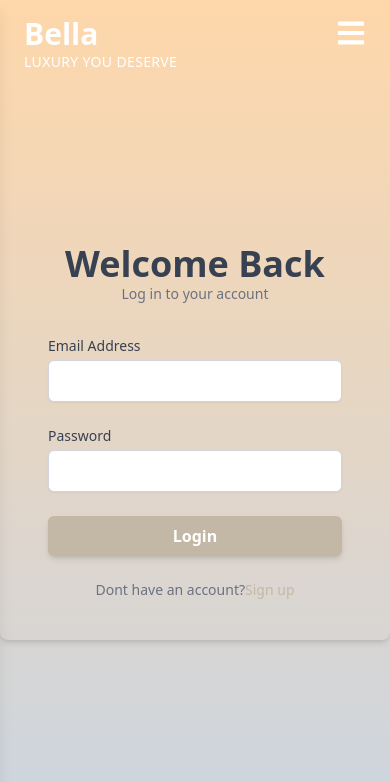
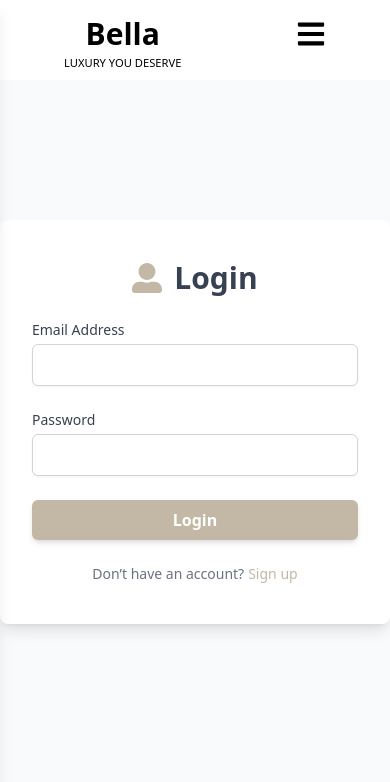
Before and after one commit to MahmoudHussien7/Bella-priv, a React (Vite) app: page /Login in a window 390 px wide. Shown: the top 782 px of the page. Built offline with nearby package versions, Linux system fonts and the light colour scheme.

Commit message:
feat: :sparkles: Enhancing styles : login,navbar

```diff
--- a/src/Components/Navbar.jsx
+++ b/src/Components/Navbar.jsx
@@ -2,7 +2,9 @@ import { useState, useEffect } from "react";
 import { HiOutlineShoppingBag } from "react-icons/hi2";
 import { CiSearch } from "react-icons/ci";
 import { Link } from "react-router-dom";
-import { FaBars, FaTimes } from "react-icons/fa"; // Hamburger and Close Icons
+import { FaBars, FaTimes } from "react-icons/fa";
+import { GoHorizontalRule } from "react-icons/go";
+import { PiLineVerticalLight } from "react-icons/pi";
 
 const Navbar = () => {
   const [navBg, setNavBg] = useState(false);
@@ -29,24 +31,31 @@ const Navbar = () => {
 
   return (
     <nav
-      className={`fixed w-full top-0 z-50 transition-colors duration-500 h-20 ${
-        navBg ? "bg-white shadow-md text-black" : "bg-transparent"
+      className={`fixed w-full top-0 z-50 transition-colors duration-500 px-10 ${
+        navBg || location.pathname !== "/"
+          ? "bg-white text-black h-20"
+          : "bg-transparent text-white"
       }`}
     >
       <div className="container mx-auto flex justify-between items-center px-6">
         {/* Brand Section */}
         <div
           className={`text-3xl font-bold mt-4 ${
-            navBg ? "text-black" : "text-white"
+            navBg ? "text-hovermain" : null
           }`}
         >
-          <span>Bella</span>
+          <span>
+            <Link to="/" className="flex justify-center font-sans">
+              {" "}
+              Bella
+            </Link>
+          </span>
           <p
-            className={`text-sm font-light tracking-wide ${
-              navBg ? "text-black" : "text-white"
-            }`}
+            className={`text-sm font-light  ${navBg ? "text-hovermain" : null}`}
           >
-            LUXURY YOU DESERVE
+            <Link to="/" className="text-[0.7rem] font-extralight">
+              LUXURY YOU DESERVE
+            </Link>
           </p>
         </div>
 
@@ -54,67 +63,51 @@ const Navbar = () => {
         <div className="lg:hidden">
           <button
             onClick={toggleSidebar}
-            className={`text-3xl ${navBg ? "text-black" : "text-white"}`}
+            className={`text-3xl ${navBg ? "text-white" : "text-black"}`}
           >
             {sidebarOpen ? <FaTimes /> : <FaBars />}
           </button>
         </div>
 
         {/* Full Menu Links (Hidden on Small Screens) */}
-        <ul className="hidden lg:flex space-x-8 uppercase tracking-wide mt-5">
+        <ul className="hidden lg:flex space-x-8 uppercase tracking-wide mt-3">
           <li
-            className={`hover:text-hovermain cursor-pointer transition-all duration-200 ${
-              navBg ? "text-black" : "text-white"
-            }`}
+            className={`hover:text-hovermain cursor-pointer transition-all duration-200 text-[1rem] `}
           >
             <Link to="/">Home</Link>
           </li>
           <li
-            className={`hover:text-hovermain cursor-pointer transition-all duration-200 ${
-              navBg ? "text-black" : "text-white"
-            }`}
+            className={`hover:text-hovermain cursor-pointer transition-all duration-200 text-[1rem] `}
           >
             <Link to="/AboutUs">About Us</Link>
           </li>
           <li
-            className={`hover:text-hovermain cursor-pointer transition-all duration-200 ${
-              navBg ? "text-black" : "text-white"
-            }`}
+            className={`hover:text-hovermain cursor-pointer transition-all duration-200 text-[1rem]`}
           >
             <Link to="/Products">Collection</Link>
           </li>
           <li
-            className={`hover:text-hovermain cursor-pointer transition-all duration-200 ${
-              navBg ? "text-black" : "text-white"
-            }`}
+            className={`hover:text-hovermain cursor-pointer transition-all duration-200 text-[1rem] `}
           >
             <Link to="/contact">Contact Us</Link>
           </li>
         </ul>
 
         {/* Icons */}
-        <div className="hidden lg:flex space-x-4 items-center">
+        <div className="hidden lg:flex space-x-4 items-center mt-4">
           <div
-            className={`hover:text-hovermain cursor-pointer transition-all duration-200 ${
-              navBg ? "text-black" : "text-white"
-            }`}
+            className={`hover:text-hovermain cursor-pointer transition-all duration-200 `}
           >
-            <CiSearch className="size-10" />
+            <CiSearch className="size-6" />
           </div>
           <div
-            className={`hover:text-hovermain cursor-pointer transition-all duration-200 ${
-              navBg ? "text-black" : "text-white"
-            }`}
+            className={`hover:text-hovermain cursor-pointer transition-all duration-200 `}
           >
-            <HiOutlineShoppingBag className="size-8" />
+            <HiOutlineShoppingBag className="size-6" />
           </div>
-          <span className={`mr-5 ${navBg ? "text-black" : "text-white"}`}>
-            |
-          </span>
+          <PiLineVerticalLight className="size-6" />
           <div
-            className={`hover:text-hovermain cursor-pointer transition-all duration-200 ${
-              navBg ? "text-black" : "text-white"
-            }`}
+            className={`hover:text-hovermain cursor-pointer transition-all duration-200 text-[1rem]`}
           >
             <Link to="/login" className="mr-5">
               LOGIN
--- a/src/Pages/Home.jsx
+++ b/src/Pages/Home.jsx
@@ -2,7 +2,7 @@ import Navbar from "../Components/Navbar";
 import Hero from "../Components/Hero";
 const Home = () => {
   return (
-    <div>
+    <div style={{ height: "2000px" }}>
       <Navbar />
       <Hero />
     </div>
--- a/src/Pages/Login.jsx
+++ b/src/Pages/Login.jsx
@@ -1,39 +1,23 @@
 import { useState } from "react";
-import Register from "./Register";
 import { Link } from "react-router-dom";
 import Navbar from "../Components/Navbar";
-// import { useNavigate } from "react-router-dom";
-// import { getAuth, signInWithEmailAndPassword } from "firebase/auth";
+import { FaUserAlt } from "react-icons/fa";
 
 const Login = () => {
   const [email, setEmail] = useState("");
   const [password, setPassword] = useState("");
-  //   const [error, setError] = useState("");
-  //   const navigate = useNavigate();
 
   return (
     <>
-      {" "}
       <Navbar />
-      <div className="min-h-screen flex">
-        {/* Left Side: Background Image */}
-        <div
-          className="hidden lg:block w-1/2 bg-cover bg-center"
-          style={{
-            backgroundImage:
-              "url('https://r4.wallpaperflare.com/wallpaper/582/443/760/white-design-room-sofa-wallpaper-22b1b2205de6ce5b0af8a2c5b0686922.jpg')",
-          }}
-        />
-
-        {/* Right Side: Login Form */}
-        <div className="flex flex-col justify-center items-center w-full lg:w-1/2 bg-gradient-to-b from-orange-200 to-slate-300">
-          <div className="bg-transparent shadow-md rounded-lg px-12 py-10 max-w-lg w-full">
-            <div className="text-center">
-              <h1 className="text-4xl font-bold text-gray-700">Welcome Back</h1>
-              <p className="text-sm text-gray-500">Log in to your account</p>
+      <div className="min-h-screen flex items-center justify-center bg-gray-50">
+        <div className="w-full max-w-md px-8 py-10 bg-white rounded-lg shadow-lg">
+          <div className="flex justify-center items-center gap-3 mb-6">
+            <FaUserAlt className="text-hovermain" size={30} />
+            <h1 className="text-3xl font-semibold text-gray-700">Login</h1>
           </div>
 
-            <form className="space-y-6 mt-8">
+          <form className="space-y-6">
             {/* Email Input */}
             <div>
               <label
@@ -49,7 +33,9 @@ const Login = () => {
                 required
                 value={email}
                 onChange={(e) => setEmail(e.target.value)}
-                  className="mt-1 block w-full px-4 py-2 border border-gray-300 rounded-md shadow-sm focus:ring-amber-300 focus:border-amber-300"
+                className="mt-1 block w-full px-4 py-2 border border-gray-300 rounded-md shadow-sm focus:border-hovermain focus:ring-1 focus:ring-hovermain focus-visible:outline-none transition-colors"
+                aria-label="Email Address"
+                aria-required="true"
               />
             </div>
 
@@ -68,7 +54,9 @@ const Login = () => {
                 required
                 value={password}
                 onChange={(e) => setPassword(e.target.value)}
-                  className="mt-1 block w-full px-4 py-2 border border-gray-300 rounded-md shadow-sm focus:ring-amber-300 focus:border-amber-300"
+                className="mt-1 block w-full px-4 py-2 border border-gray-300 rounded-md shadow-sm focus:border-hovermain focus:ring-1 focus:ring-hovermain focus-visible:outline-none transition-colors"
+                aria-label="Password"
+                aria-required="true"
               />
             </div>
 
@@ -76,7 +64,7 @@ const Login = () => {
             <div>
               <button
                 type="submit"
-                  className="w-full py-2 px-4 bg-hovermain text-white font-semibold rounded-md shadow-md hover:bg-orange-200 transition-colors"
+                className="w-full py-2 px-4 bg-hovermain text-white font-semibold rounded-md shadow-md hover:bg-hovermain-light transition-colors focus:outline-none focus:ring-2 focus:ring-offset-2 focus:ring-hovermain"
               >
                 Login
               </button>
@@ -86,15 +74,14 @@ const Login = () => {
           {/* Extra Links */}
           <div className="text-center mt-6">
             <p className="text-sm text-gray-500">
-                Dont have an account?
+              Don’t have an account?
               <Link
                 to="/Register"
-                  className="text-hovermain hover:text-orange-200 transition-colors"
+                className="ml-1 text-hovermain hover:text-hovermain-light transition-colors"
               >
                 Sign up
               </Link>
             </p>
-            </div>
           </div>
         </div>
       </div>
--- a/src/main.jsx
+++ b/src/main.jsx
@@ -2,10 +2,10 @@ import React from "react";
 import { createRoot } from "react-dom/client";
 import { BrowserRouter as Router, Routes, Route } from "react-router-dom";
 import "./index.css";
-import App from "./App";
+// import App from "./App";
 import Login from "./Pages/Login"; // Import the Login component
 import Home from "./Pages/Home"; // Assuming you have a Home component
-import Navbar from "./Components/Navbar"; // Assuming Navbar is outside App for global use
+// import Navbar from "./Components/Navbar"; // Assuming Navbar is outside App for global use
 import Register from "./Pages/Register";
 import AboutUs from "./Pages/AboutUs";
 import Products from "./Pages/Products";
--- a/tailwind.config.js
+++ b/tailwind.config.js
@@ -5,6 +5,8 @@ export default {
     extend: {
       colors: {
         hovermain: "#C3B8A5",
+        textColor: "#A6A6A6",
+        titleColor: "#333333",
       },
       keyframes: {
         wiggle: {
```
Also changed, not shown: src/Pages/Products.jsx (+10 -9 lines), src/Pages/Register.jsx (+27 -31 lines), src/Pages/test.jsx (added, +89 -0 lines), src/App.css (line endings or trailing spaces). Lines whose indentation alone changed are shown as unchanged.
